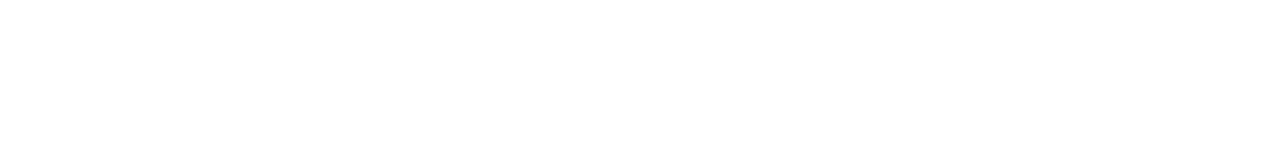
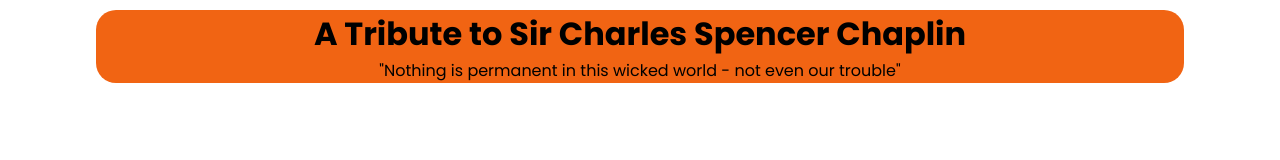
Before and after one commit to Ansh00/Charlie_chaplin-tribute-page, a plain HTML site: page index.html in a window 1280 px wide. Drawn offline with Linux system fonts and the light colour scheme.

Commit message:
Initial commit

```diff
--- a/index.html
+++ b/index.html
@@ -7,3 +7,10 @@
   <title>Tribute Page - Charlie Chaplin</title>
   <link rel="stylesheet" href="./styles.css">
 </head>
+
+
+<body>
+    <main class="container" id="main">
+      <h1 class="title" id="title">A Tribute to Sir Charles Spencer Chaplin</h1>
+      <p class="text">"Nothing is permanent in this wicked world - not even our trouble"</p>
+      <div class="img-container" id="img-div">
--- a/styles.css
+++ b/styles.css
@@ -0,0 +1,31 @@
+@import url('https://fonts.googleapis.com/css2?family=Roboto:wght@400;500;700&family=Poppins:wght@400;500;700&display=swap');
+
+:root {
+  --bg-clr: #f16413;
+  --secondary-clr: #f1380a;
+  --main-text: #111111;
+}
+
+* {
+  box-sizing: border-box;
+  margin: 0;
+  padding: 0;
+}
+
+body {
+  font-family: 'Poppins', sans-serif;
+}
+
+img {
+  width: 50%;
+  display: -moz-inline-box;
+}
+
+.container {
+  margin: 0.625em auto;
+  width: 85%;
+  max-width: 1400px;
+  border-radius: 1.25em;
+  background-color: var(--bg-clr);
+  text-align: center;
+}
```
